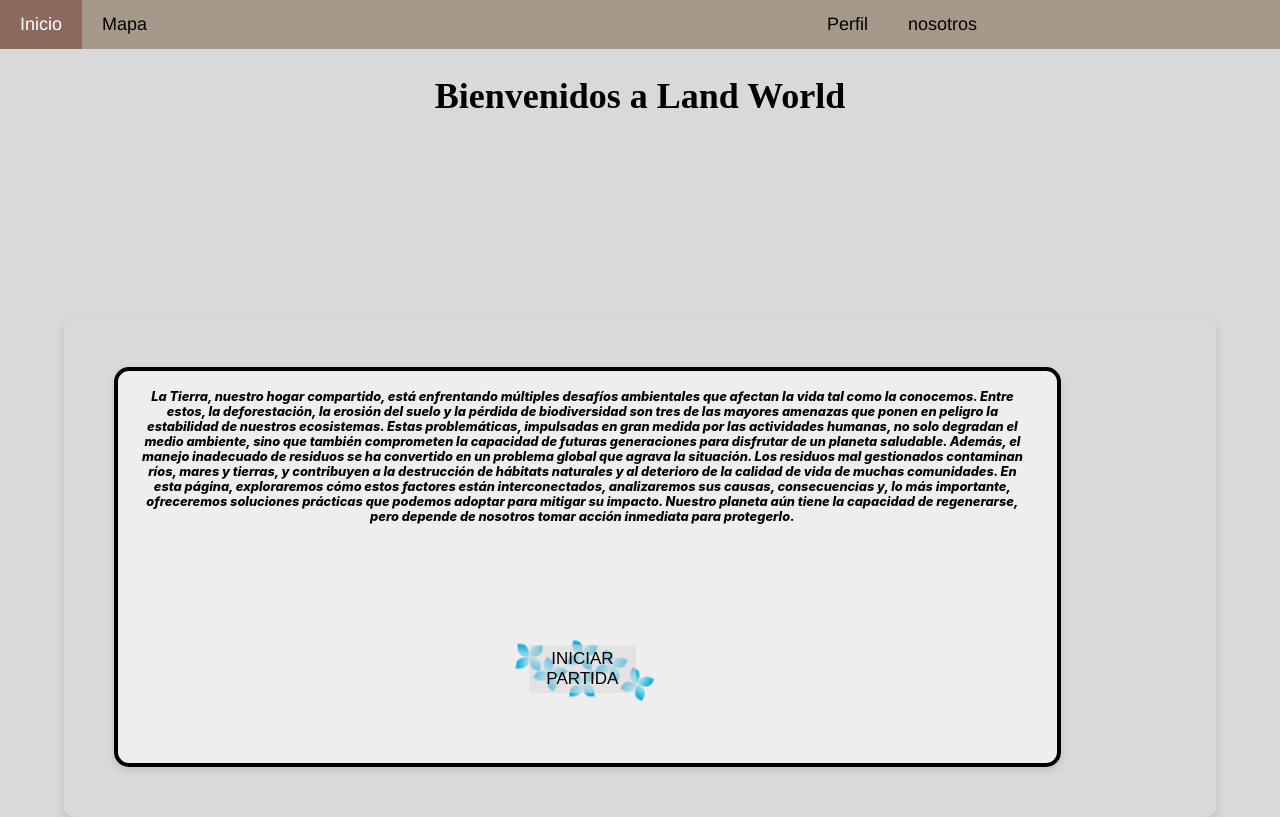
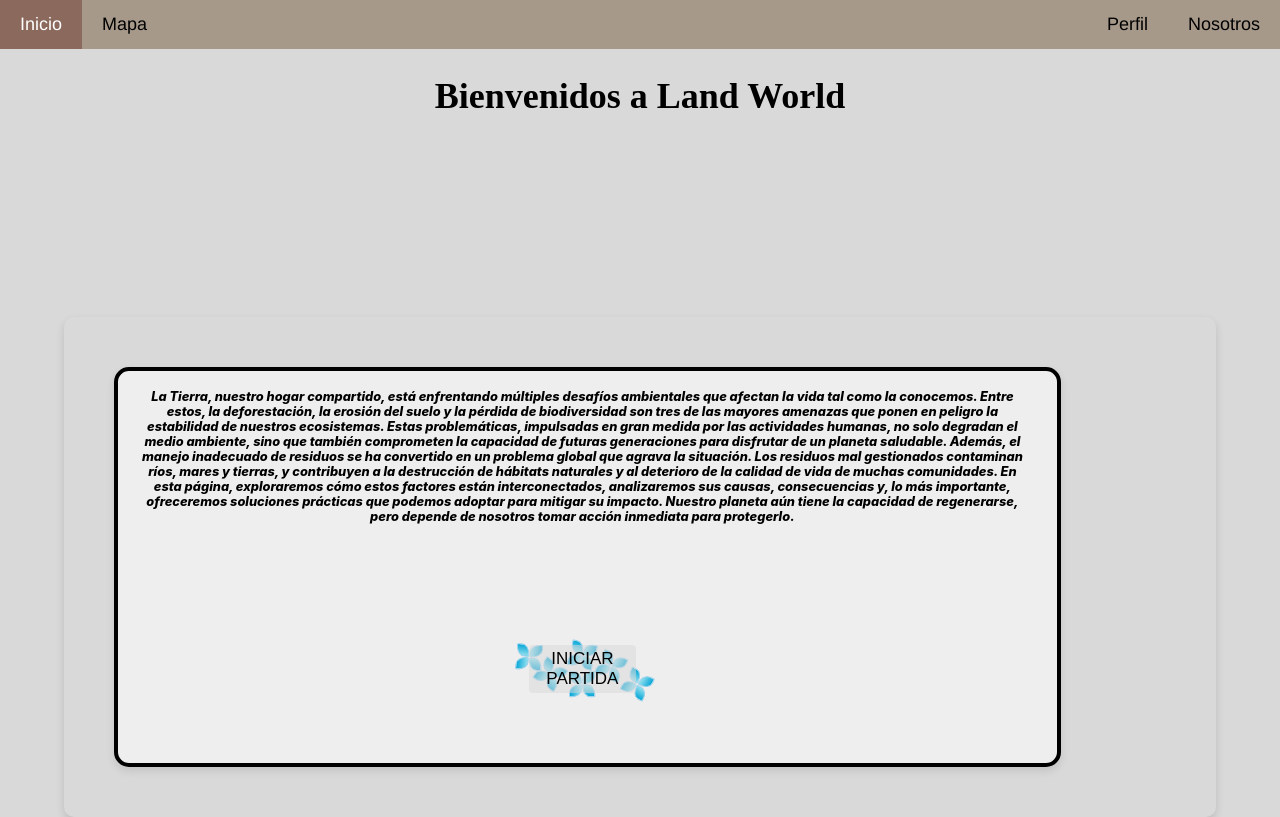
Before and after one commit to CamiloGs-univalle/proyect-Eart-Univale-PI, a React (Vite) app: page /we in a window 1280 px wide. Built offline with nearby package versions, Linux system fonts and the light colour scheme; no server answers.

Commit message:
mejora del header

```diff
--- a/src/Assets/Pages/Header/Header.css
+++ b/src/Assets/Pages/Header/Header.css
@@ -1,19 +1,20 @@
+/* Estilos generales para la navegación */
 nav {
   background-color: #A6998A;
+  display: flex;
+  justify-content: space-between;
+  align-items: center;
   overflow: hidden;
   font-family: 'Franklin Gothic Medium', 'Arial Narrow', Arial, sans-serif;
 }
 
+/* Estilos para las listas de navegación */
 nav ul {
   list-style-type: none;
-  display: flex; /* Cambia a flexbox */
-  align-items: center; /* Alinea los elementos verticalmente */
+  display: flex;
+  align-items: center;
   margin: 0;
   padding: 0;
-}
-
-nav ul li {
-  float: none; /* Elimina el float */
 }
 
 nav ul li a {
@@ -29,20 +30,18 @@ nav ul li a:hover {
   color: rgb(255, 255, 255);
 }
 
-/* Estilos para el contenedor del perfil */
-#perfil {
-  margin-left: 50%; /* Empuja el perfil al lado derecho */
+/* Estilos para secciones del menú en el lado derecho */
+.nav-right {
+  margin-left: auto;
 }
 
-#nosotros {
-  margin-left: 5%; /* Empuja el perfil al lado derecho */
-}
+/* Estilos para el menú desplegable */
 .dropdown-content {
   display: none;
   position: absolute;
   background-color: #f9f9f9;
   min-width: 160px;
-  box-shadow: 0px 8px 16px 0px rgba(0,0,0,0.2);
+  box-shadow: 0px 8px 16px rgba(0, 0, 0, 0.2);
   z-index: 1;
 }
 
@@ -56,12 +55,25 @@ nav ul li a:hover {
 
 .dropdown-content a:hover {
   background-color: #f1f1f1;
-  color: rgb(0, 0, 0);
 }
 
-/* Mostrar el contenido del menú desplegable al pasar el cursor */
+/* Mostrar el menú desplegable al pasar el cursor */
 .dropdown:hover .dropdown-content {
   display: block;
+}
+
+/* Responsivo: Ajusta la navegación en pantallas pequeñas */
+@media (max-width: 600px) {
+  nav {
+    flex-direction: column;
+    align-items: center;
+  }
+
+  .nav-left, .nav-right {
+    flex-direction: column;
+    align-items: center;
+    gap: 10px;
+  }
 }
 
 /* Estilos para las secciones */
--- a/src/Assets/Pages/Header/Header.jsx
+++ b/src/Assets/Pages/Header/Header.jsx
@@ -16,8 +16,7 @@ const Header = () => {
     <div className="header">
   <header>
     <nav>
-          <ul>
-            {/* Cada <li> contiene un enlace a diferentes rutas usando el componente Link */}
+      <ul className="nav-left">
         <li>
           <Link to="/introduction">Inicio</Link>
         </li>
@@ -26,11 +25,12 @@ const Header = () => {
           <div className="dropdown-content">
             <Link to="/soil-erosion">Erosión</Link>
             <Link to="/management">Residuos</Link>
-                <Link to="/biodiversity">perdida</Link>
-                <Link to="/deforestation">deforestacion</Link>
+            <Link to="/biodiversity">Pérdida</Link>
+            <Link to="/deforestation">Deforestación</Link>
           </div>
         </li>
-            <div id="perfil">
+      </ul>
+      <ul className="nav-right">
         <li className="dropdown">
           <Link to="#profile" className="dropbtn">Perfil</Link>
           <div className="dropdown-content">
@@ -38,15 +38,14 @@ const Header = () => {
             <Link to="#logout" onClick={handleLogout}>Cerrar sesión</Link>
           </div>
         </li>
-            </div>
-            <li className="dropdown">
-                <Link to="/we" className="dropbtn">nosotros</Link>
+        <li>
+          <Link to="/we" className="dropbtn">Nosotros</Link>
         </li>
-
       </ul>
     </nav>
   </header>
 </div>
+
   );
 };
 
```
Lines whose indentation alone changed are shown as unchanged.
